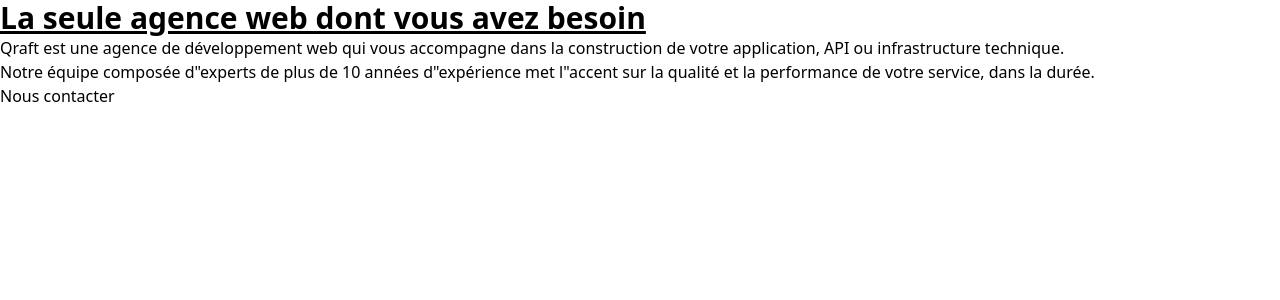
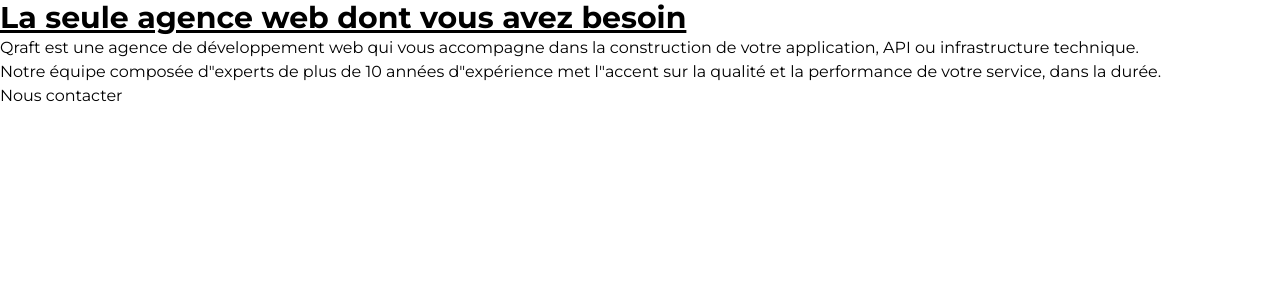
Before and after one commit to qrafttech/website, a Next.js app: page / in a window 1280 px wide. Shown: the top 300 px of the page. Built offline with nearby package versions, Linux system fonts and the light colour scheme.

Commit message:
chore(font): add `Montserrat` font
- use Next.js documentation on Tailwind CSS
https://nextjs.org/docs/basic-features/font-optimization#with-tailwind-css

```diff
--- a/app/layout.tsx
+++ b/app/layout.tsx
@@ -1,4 +1,11 @@
+import { Montserrat } from "@next/font/google";
+
 import "./globals.css";
+
+const montserrat = Montserrat({
+  subsets: ["latin"],
+  variable: "--font-montserrat",
+});
 
 export default function RootLayout({
   children,
@@ -8,7 +15,7 @@
   return (
     <html>
       <head />
-      <body>{children}</body>
+      <body className={`${montserrat.variable} font-sans`}>{children}</body>
     </html>
   );
 }
--- a/tailwind.config.js
+++ b/tailwind.config.js
@@ -1,8 +1,14 @@
+const { fontFamily } = require("tailwindcss/defaultTheme");
+
 /** @type {import('tailwindcss').Config} */
 module.exports = {
   content: ["./app/**/*.{js,ts,jsx,tsx}", "./components/**/*.{js,ts,jsx,tsx}"],
   theme: {
-    extend: {},
+    extend: {
+      fontFamily: {
+        sans: ["var(--font-montserrat)", ...fontFamily.sans],
+      },
+    },
   },
   plugins: [],
 };
```
